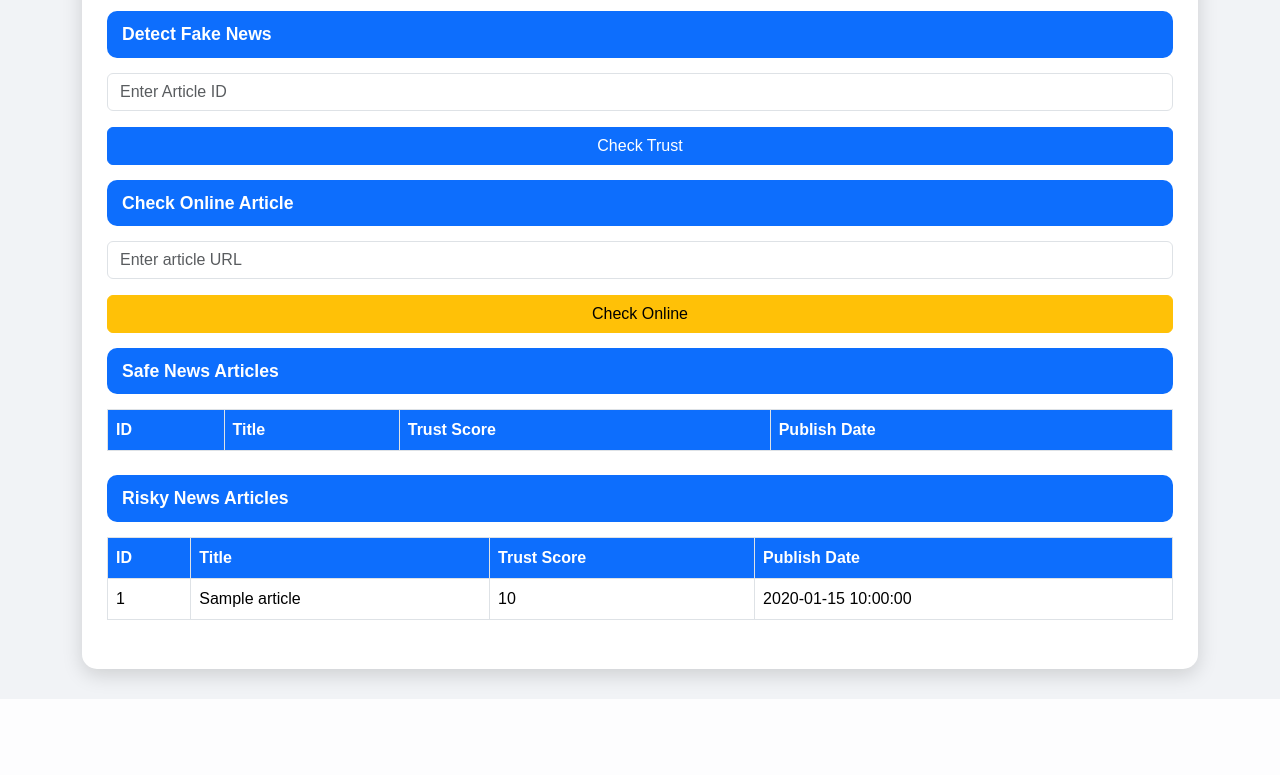
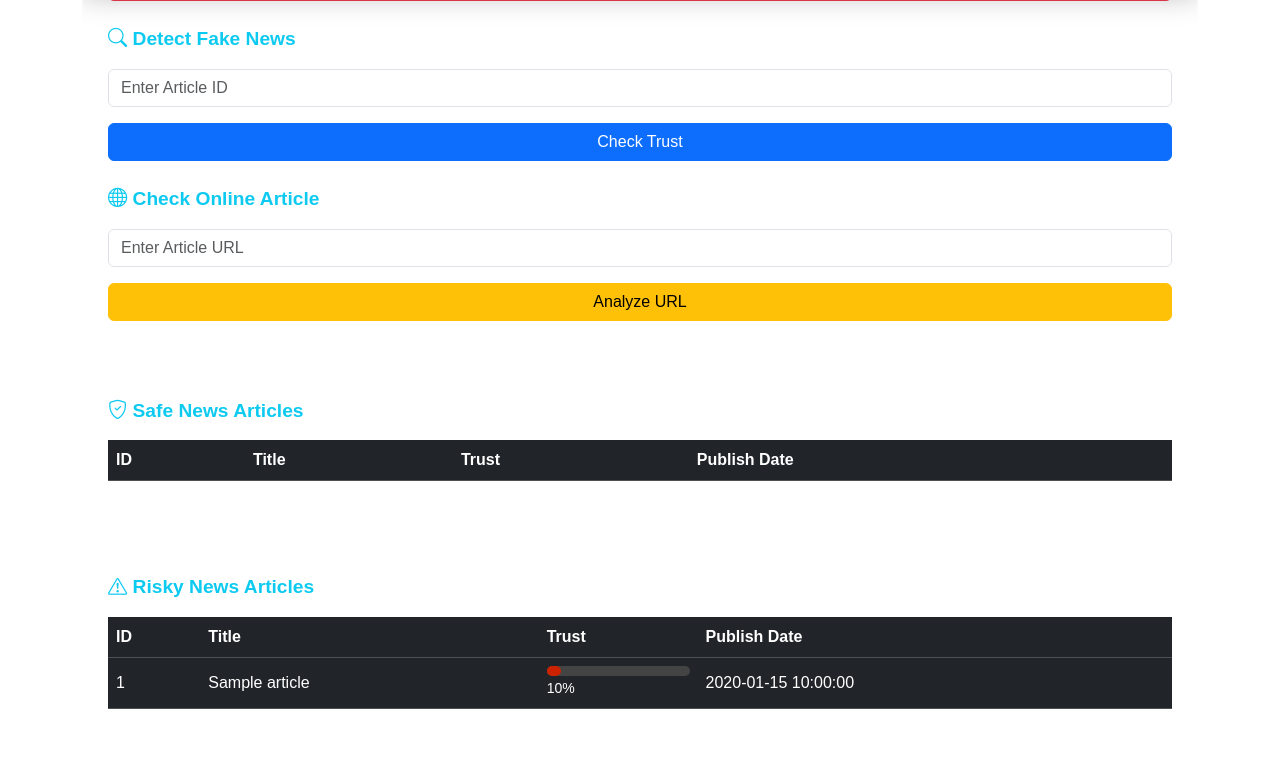
Before and after one commit to elder0209/myflaskapp, a Flask app: page / in a window 1280 px wide. Shown: the part 807-1582 px from the top of the page. Before the commit the page ends 1501 px from the top, so only its background shows below. Run offline with Flask 3, Linux system fonts and the light colour scheme; the visitor is signed in with stand-in values (Sample User, id 1); tables that the repository leaves empty or names only in its code hold one stand-in row (values such as "Sample post"); one stand-in notice (Sample message) is shown; lists and menus that the app fills with data are empty; parts of the project's set-up code (start-up, migrations or seed data) failed here and were passed over.

Commit message:
Update index.html

```diff
--- a/templates/index.html
+++ b/templates/index.html
@@ -3,12 +3,14 @@
 
 <head>
     <meta charset="UTF-8">
-    <title>Fake News Detector</title>
+    <title>AI Fake News Analyzer</title>
     <link href="https://cdn.jsdelivr.net/npm/bootstrap@5.3.2/dist/css/bootstrap.min.css" rel="stylesheet">
+    <link href="https://cdn.jsdelivr.net/npm/bootstrap-icons@1.11.1/font/bootstrap-icons.css" rel="stylesheet">
     <style>
         body {
-            background-color: #f1f3f6;
-            font-family: Arial, sans-serif;
+            font-family: "Poppins", sans-serif;
+            color: #fff;
+            overflow-x: hidden;
         }
 
         .video-bg {
@@ -18,160 +20,232 @@
             width: 100%;
             height: 100%;
             object-fit: cover;
+            z-index: -3;
+            filter: brightness(0.35);
+        }
+
+        .overlay {
+            position: fixed;
+            top: 0;
+            left: 0;
+            width: 100%;
+            height: 100%;
+            backdrop-filter: blur(12px);
+            background: rgba(0, 0, 0, 0.35);
             z-index: -2;
         }
 
-        .main-card {
-            border-radius: 15px;
+        .card-glass {
+            background: rgba(255, 255, 255, 0.08);
+            border: 1px solid rgba(255, 255, 255, 0.2);
+            border-radius: 16px;
             padding: 25px;
-            margin-bottom: 30px;
-            box-shadow: 0 6px 20px rgba(0, 0, 0, 0.15);
-            background-color: #fff;
-            transition: transform 0.3s, box-shadow 0.3s;
+            backdrop-filter: blur(15px);
+            transition: transform 0.3s ease, box-shadow 0.3s ease;
         }
 
-        .main-card:hover {
+        .card-glass:hover {
             transform: translateY(-5px);
-            box-shadow: 0 12px 25px rgba(0, 0, 0, 0.2);
+            box-shadow: 0 10px 25px rgba(255, 255, 255, 0.1);
         }
 
         .section-header {
-            background-color: #0d6efd;
-            color: #fff;
             font-weight: 600;
-            font-size: 1.1rem;
-            padding: 10px 15px;
-            border-radius: 10px;
+            font-size: 1.2rem;
+            color: #0dcaf0;
             margin-bottom: 15px;
         }
 
+        .trust-bar {
+            height: 10px;
+            border-radius: 5px;
+            background-color: #444;
+        }
+
+        .trust-bar-fill {
+            height: 100%;
+            border-radius: 5px;
+            transition: width 0.5s, background-color 0.5s;
+        }
+
+        .logout-link {
+            color: #ff6b6b;
+            text-decoration: none;
+        }
+
+        .logout-link:hover {
+            text-decoration: underline;
+        }
+
         .btn {
-            width: 100%;
-            margin-bottom: 15px;
             transition: transform 0.3s;
         }
 
         .btn:hover {
-            transform: translateY(-2px);
-        }
-
-        .table th {
-            background-color: #0d6efd;
-            color: white;
-        }
-
-        .logout-link {
-            text-decoration: none;
-            color: #dc3545;
-            font-weight: 500;
+            transform: scale(1.05);
         }
 
         h2 {
             font-weight: 700;
+            text-align: center;
+            color: #0dcaf0;
+            margin-bottom: 30px;
         }
 
-        textarea.form-control {
-            resize: vertical;
+        .dark-mode {
+            filter: invert(1) hue-rotate(180deg);
+        }
+
+        .toggle-mode {
+            position: fixed;
+            top: 15px;
+            right: 15px;
+            z-index: 1000;
+            cursor: pointer;
+            font-size: 1.6rem;
+            color: #0dcaf0;
         }
     </style>
 </head>
 
 <body>
-    <!-- ✅ Correct video source path -->
     <video autoplay muted loop class="video-bg">
         <source src="{{ url_for('static', filename='video/bg.mp4') }}" type="video/mp4">
     </video>
+    <div class="overlay"></div>
 
-    <div class="container mt-4">
-        <div class="d-flex justify-content-between align-items-center mb-4">
-            <p style="color: white;">Hello, {{ name }} | <a href="{{ url_for('logout') }}"
-                    class="logout-link">Logout</a></p>
+    <i id="modeToggle" class="bi bi-moon-stars toggle-mode" title="Toggle Dark Mode"></i>
+
+    <div class="container mt-5">
+        <div class="d-flex justify-content-between align-items-center mb-4 text-white">
+            <p>Hello, {{ name }} 👋 | <a href="{{ url_for('logout') }}" class="logout-link">Logout</a></p>
+            <small>{{ today }}</small>
         </div>
 
         {% with messages = get_flashed_messages(with_categories=true) %}
         {% if messages %}
         {% for category, msg in messages %}
-        <div class="alert alert-{{ category }}">{{ msg }}</div>
+        <div class="alert alert-{{ category }} fade show">{{ msg }}</div>
         {% endfor %}
         {% endif %}
         {% endwith %}
 
-        <div class="main-card">
-            <h2 style="text-align: center; color: red; padding-bottom: 40px;">Fake News Detector</h2>
+        <div class="card-glass mb-4">
+            <h2>🧠 AI Fake News Analyzer</h2>
 
-            <!-- Submit Article -->
-            <div class="section-header">Submit an Article</div>
+            <!-- Add Article -->
+            <div class="section-header"><i class="bi bi-pencil-square"></i> Submit an Article</div>
             <form method="POST" action="{{ url_for('add_article') }}">
                 <input type="text" name="title" class="form-control mb-2" placeholder="Title" required>
-                <textarea name="content" class="form-control mb-2" placeholder="Content" required></textarea>
-                <input type="text" name="url" class="form-control mb-2" placeholder="URL">
+                <textarea name="content" class="form-control mb-2" placeholder="Content" rows="3" required></textarea>
+                <input type="text" name="url" class="form-control mb-2" placeholder="URL (optional)">
                 <input type="date" name="publish_date" class="form-control mb-3" required>
-                <input type="submit" class="btn btn-success" value="Submit Article">
+                <input type="submit" class="btn btn-success w-100" value="Submit Article">
             </form>
 
             <!-- Report Fake News -->
-            <div class="section-header">Report Fake News</div>
+            <div class="section-header mt-4"><i class="bi bi-flag"></i> Report Fake News</div>
             <form method="POST" action="{{ url_for('report_article') }}">
                 <input type="number" name="article_id" class="form-control mb-2" placeholder="Article ID" required>
                 <input type="text" name="reason" class="form-control mb-3" placeholder="Reason" required>
-                <input type="submit" class="btn btn-danger" value="Submit Report">
+                <input type="submit" class="btn btn-danger w-100" value="Submit Report">
             </form>
 
             <!-- Detect Fake News -->
-            <div class="section-header">Detect Fake News</div>
+            <div class="section-header mt-4"><i class="bi bi-search"></i> Detect Fake News</div>
             <form method="POST" action="{{ url_for('check_trust') }}">
                 <input type="number" name="article_id" class="form-control mb-3" placeholder="Enter Article ID" required>
-                <input type="submit" class="btn btn-primary" value="Check Trust">
+                <input type="submit" class="btn btn-primary w-100" value="Check Trust">
             </form>
 
             <!-- Check Online Article -->
-            <div class="section-header">Check Online Article</div>
+            <div class="section-header mt-4"><i class="bi bi-globe"></i> Check Online Article</div>
             <form method="POST" action="{{ url_for('check_online') }}">
-                <input type="text" name="url_link" class="form-control mb-3" placeholder="Enter article URL" required>
-                <input type="submit" class="btn btn-warning" value="Check Online">
+                <input type="text" name="url_link" class="form-control mb-3" placeholder="Enter Article URL" required>
+                <input type="submit" class="btn btn-warning w-100" value="Analyze URL">
             </form>
+        </div>
 
-            <!-- Safe News -->
-            <div class="section-header">Safe News Articles</div>
-            <table class="table table-bordered mb-4">
+        <!-- Safe News Section -->
+        <div class="card-glass mb-4">
+            <div class="section-header"><i class="bi bi-shield-check"></i> Safe News Articles</div>
+            <div class="table-responsive">
+                <table class="table table-dark table-hover align-middle">
+                    <thead>
                         <tr>
                             <th>ID</th>
                             <th>Title</th>
-                    <th>Trust Score</th>
+                            <th>Trust</th>
                             <th>Publish Date</th>
                         </tr>
+                    </thead>
+                    <tbody>
                         {% for article in safe_news %}
                         <tr>
                             <td>{{ article.article_id }}</td>
                             <td>{{ article.title }}</td>
-                    <td>{{ article.trust_score }}</td>
+                            <td>
+                                <div class="trust-bar">
+                                    <div class="trust-bar-fill"
+                                        style="width: {{ article.trust_score }}%; background-color: hsl({{ article.trust_score }}, 100%, 40%);">
+                                    </div>
+                                </div>
+                                <small>{{ article.trust_score }}%</small>
+                            </td>
                             <td>{{ article.publish_date }}</td>
                         </tr>
                         {% endfor %}
+                    </tbody>
                 </table>
+            </div>
+        </div>
 
-            <!-- Risky News -->
-            <div class="section-header">Risky News Articles</div>
-            <table class="table table-bordered mb-4">
+        <!-- Risky News Section -->
+        <div class="card-glass mb-4">
+            <div class="section-header"><i class="bi bi-exclamation-triangle"></i> Risky News Articles</div>
+            <div class="table-responsive">
+                <table class="table table-dark table-hover align-middle">
+                    <thead>
                         <tr>
                             <th>ID</th>
                             <th>Title</th>
-                    <th>Trust Score</th>
+                            <th>Trust</th>
                             <th>Publish Date</th>
                         </tr>
+                    </thead>
+                    <tbody>
                         {% for article in risky_news %}
                         <tr>
                             <td>{{ article.article_id }}</td>
                             <td>{{ article.title }}</td>
-                    <td>{{ article.trust_score }}</td>
+                            <td>
+                                <div class="trust-bar">
+                                    <div class="trust-bar-fill"
+                                        style="width: {{ article.trust_score }}%; background-color: hsl({{ article.trust_score }}, 100%, 40%);">
+                                    </div>
+                                </div>
+                                <small>{{ article.trust_score }}%</small>
+                            </td>
                             <td>{{ article.publish_date }}</td>
                         </tr>
                         {% endfor %}
+                    </tbody>
                 </table>
-
             </div>
         </div>
 
+    </div>
+
     <script src="https://cdn.jsdelivr.net/npm/bootstrap@5.3.2/dist/js/bootstrap.bundle.min.js"></script>
+    <script>
+        const toggle = document.getElementById('modeToggle');
+        let dark = false;
+        toggle.addEventListener('click', () => {
+            document.body.classList.toggle('dark-mode');
+            dark = !dark;
+            toggle.className = dark ? "bi bi-brightness-high toggle-mode" : "bi bi-moon-stars toggle-mode";
+        });
+    </script>
 </body>
+
 </html>
```
Lines whose indentation alone changed are shown as unchanged.
